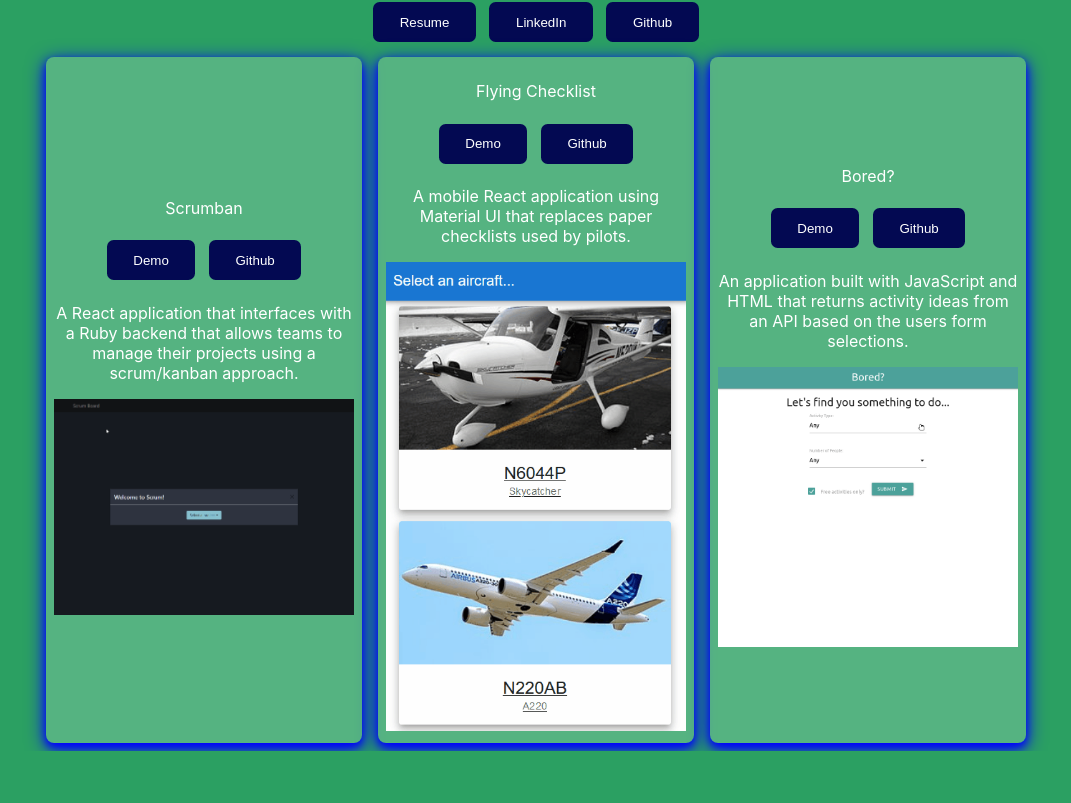
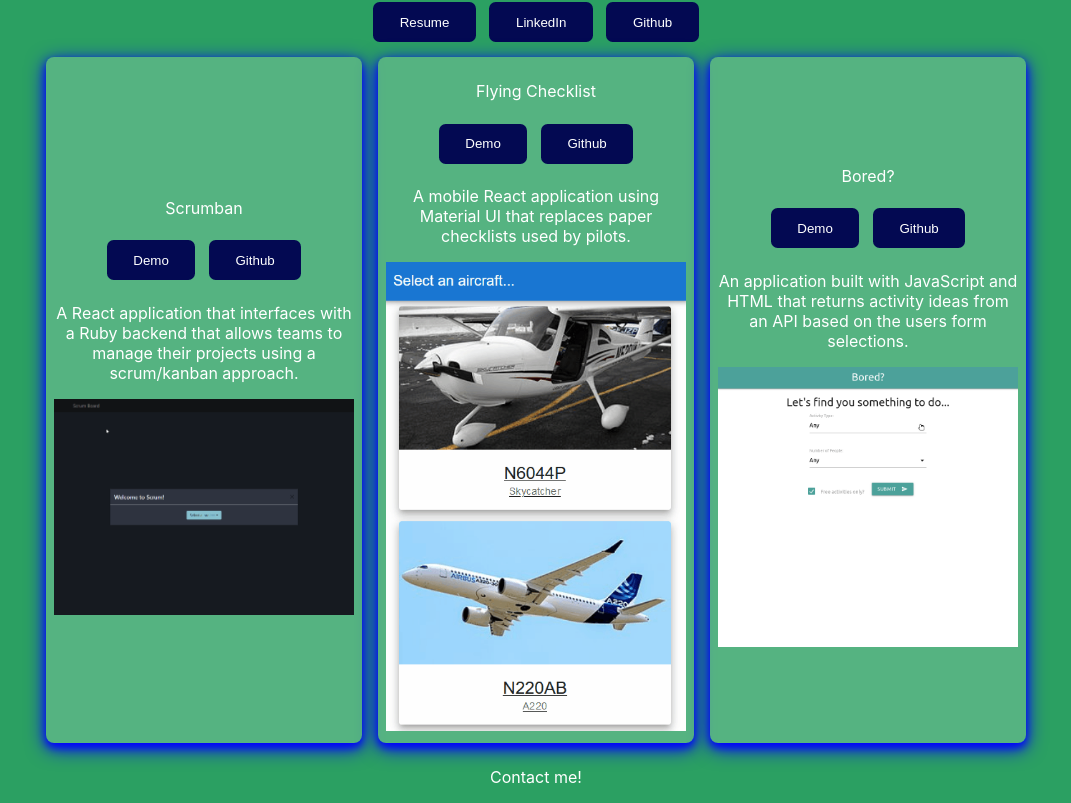
Before and after one commit to NicMortelliti/portfolio, a React (Create React App) app: page / in a window 1280 px wide. Shown: the part 198-1001 px from the top of the page, without its empty margins (104-1175 px from the left). Before the commit the page ends 949 px from the top, so only its background shows below. Built offline with nearby package versions, Linux system fonts and the light colour scheme.

Commit message:
Add call to action component

```diff
--- a/src/components/App.js
+++ b/src/components/App.js
@@ -2,6 +2,7 @@ import "../style/App.css";
 
 // Import components
 import Button from "./Button";
+import CallToAction from "./CallToAction";
 import HeroAbout from "./HeroAbout";
 import Navbar from "./Navbar";
 import Portfolio from "./Portfolio";
@@ -21,6 +22,7 @@ function App() {
       <Button url={linkedInURL} value="LinkedIn" />
       <Button url={githubURL} value="Github" />
       <Portfolio />
+      <CallToAction />
     </div>
   );
 }
--- /dev/null
+++ b/src/components/CallToAction.js
@@ -0,0 +1,7 @@
+import React from "react";
+
+function CallToAction(){
+    return <p>Contact me!</p>
+}
+
+export default CallToAction;
```
